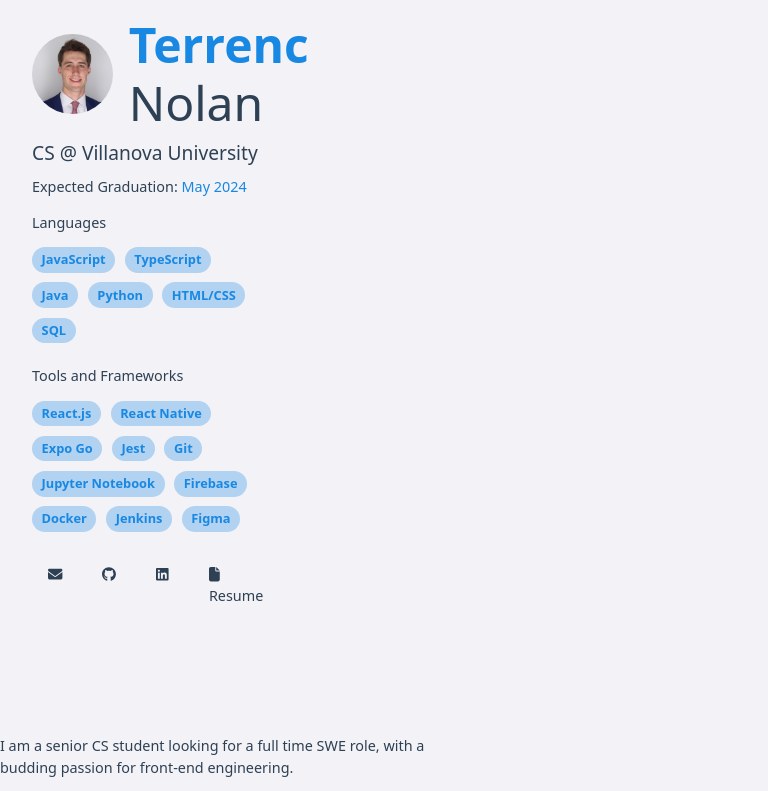
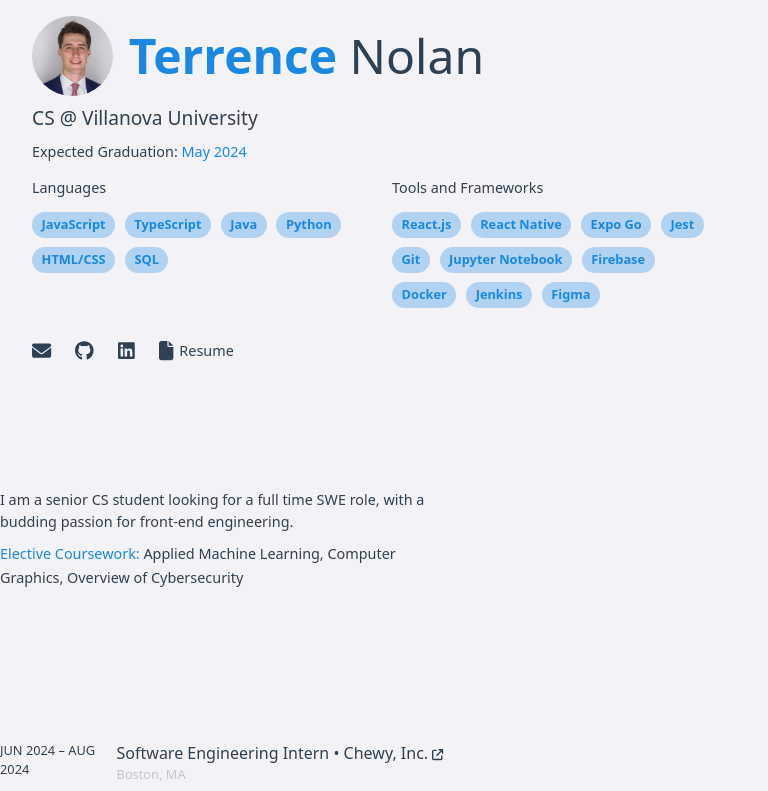
Before and after one commit to terrence-nolan/terrence-nolan, a React (Create React App) app: page / in a window 768 px wide. Shown: the top 791 px of the page. Built offline with nearby package versions, Linux system fonts and the light colour scheme.

Commit message:
format skills and tech for tablet view

```diff
--- a/src/components/ConnectionLinks/ConnectionLinks.js
+++ b/src/components/ConnectionLinks/ConnectionLinks.js
@@ -11,6 +11,7 @@ const ConnectionLinks = () => {
             <a
                 href={'mailto:terrencenolan@proton.me'}
                 className={styles.link}
+                title={"Email"}
             >
                 <FontAwesomeIcon icon={faEnvelope} />
             </a>
@@ -19,6 +20,7 @@ const ConnectionLinks = () => {
                 target="_blank"
                 rel="noopener noreferrer"
                 className={styles.link}
+                title={"GitHub"}
             >
                 <FontAwesomeIcon icon={faGithub} />
             </a>
@@ -27,6 +29,7 @@ const ConnectionLinks = () => {
                 target="_blank"
                 rel="noopener noreferrer"
                 className={styles.link}
+                title={"LinkedIn"}
             >
                 <FontAwesomeIcon icon={faLinkedin} />
             </a>
@@ -35,8 +38,9 @@ const ConnectionLinks = () => {
                 target="_blank"
                 rel="noopener noreferrer"
                 className={styles.link}
+                title={"Resume"}
             >
-                <FontAwesomeIcon icon={faFile} /><span className={styles.linkText}> Resume</span>
+                <FontAwesomeIcon icon={faFile} /><span className={styles.linkText}>Resume</span>
             </a>
         </div>
     )
--- a/src/components/ConnectionLinks/ConnectionLinks.module.css
+++ b/src/components/ConnectionLinks/ConnectionLinks.module.css
@@ -2,15 +2,18 @@
     display: flex;
     flex-direction: row;
     justify-content: flex-start;
-    gap: 0.5rem;
+    gap: 1rem;
     margin: 1rem 0 0 0;
     width: 100%;
 }
 
 .link {
+    display: flex;
+    flex-direction: row;
+    align-items: center;
     color: var(--primary-text);
     text-decoration: none;
-    font-size: 0.9rem;
+    font-size: 1.2rem;
     transition: background-color 0.25s ease-in-out, color 0.25s ease-in-out;
 }
 
@@ -19,18 +22,20 @@
 }
 
 .linkText {
+    font-size: 0.9rem;
     font-weight: 500;
+    margin-left: 0.4rem;
 }
 
 @media (max-width: 480px) {
-    .link {
-        margin: 0 0.5rem;
+    .connectLinksContainer {
+        gap: 1.5rem;
     }
 }
 
 @media (min-width: 481px) and (max-width: 1084px) {
-    .link {
-        margin: 0 1rem;
+    .connectLinksContainer {
+        gap: 1.5rem;
     }
 }
 
--- a/src/pages/AboutPage/AboutPage.js
+++ b/src/pages/AboutPage/AboutPage.js
@@ -1,6 +1,6 @@
 import React, { useEffect } from 'react';
 import styles from './AboutPage.module.css';
-import {SkillsAndTechPage} from "../SkillsAndTechPage/SkillsAndTechPage";
+import {SkillsAndTechSection} from "../SkillsAndTechSection/SkillsAndTechSection";
 import ExperiencePage from "../ExperiencePage/ExperiencePage";
 import {AboutSection} from "../AboutSection/AboutSection";
 import ConnectionLinks from "../../components/ConnectionLinks/ConnectionLinks";
@@ -22,7 +22,7 @@ const AboutPage = () => {
         <main className={styles.mainContainer}>
             <div className={styles.aboutContainer}>
                 <AboutSection />
-                <SkillsAndTechPage />
+                <SkillsAndTechSection />
                 <ConnectionLinks />
             </div>
             <div className={styles.pagesContainer}>
--- a/src/pages/AboutPage/AboutPage.module.css
+++ b/src/pages/AboutPage/AboutPage.module.css
@@ -45,6 +45,7 @@
 @media (min-width: 481px) and (max-width: 1023px) {
     .aboutContainer {
         padding: 1rem 2rem;
+        width: 100%;
     }
 }
 
--- a/src/pages/AboutSection/AboutSection.module.css
+++ b/src/pages/AboutSection/AboutSection.module.css
@@ -5,9 +5,8 @@
 }
 
 .name {
-    padding: 0 0 0 1rem;
+    margin: 0 0 0 1rem;
     font-size: 3rem;
-    margin: 0;
 }
 
 .blueText {
--- a/src/pages/SkillsAndTechPage/SkillsAndTechPage.module.css
+++ /dev/null
@@ -1,16 +0,0 @@
-.sectionContainer {
-    display: flex;
-    flex-direction: column;
-}
-
-.subsectionContainer {
-    display: flex;
-    flex-direction: column;
-    margin-bottom: 0.5rem;
-}
-
-.title {
-    font-size: 0.9rem;
-    font-weight: 200;
-    margin-top: 0.4rem;
-}
--- a/src/pages/SkillsAndTechPage/SkillsAndTechPage.js
+++ b/src/pages/SkillsAndTechSection/SkillsAndTechSection.js
@@ -1,8 +1,8 @@
 import React from 'react';
-import styles from './SkillsAndTechPage.module.css';
+import styles from './SkillsAndTechSection.module.css';
 import {SkillsList} from "../../components/SkillsList/SkillsList";
 
-export const SkillsAndTechPage = () => {
+export const SkillsAndTechSection = () => {
     const languages = ["JavaScript", "TypeScript", "Java", "Python", "HTML/CSS", "SQL"]
     const toolsAndFrameworks = ["React.js", "React Native", "Expo Go", "Jest", "Git", "Jupyter Notebook", "Firebase", "Docker", "Jenkins", "Figma"]
 
--- /dev/null
+++ b/src/pages/SkillsAndTechSection/SkillsAndTechSection.module.css
@@ -0,0 +1,30 @@
+.sectionContainer {
+    display: flex;
+    flex-direction: column;
+}
+
+.subsectionContainer {
+    display: flex;
+    flex-direction: column;
+    margin-bottom: 0.5rem;
+}
+
+.title {
+    font-size: 0.9rem;
+    font-weight: 200;
+    margin-top: 0.4rem;
+}
+
+@media (min-width: 481px) and (max-width: 1024px) {
+    .sectionContainer {
+        display: flex;
+        flex-direction: row;
+        gap: 1rem;
+    }
+    .subsectionContainer {
+        display: flex;
+        flex-direction: column;
+        margin-bottom: 0.5rem;
+        width: 50%;
+    }
+}
```
